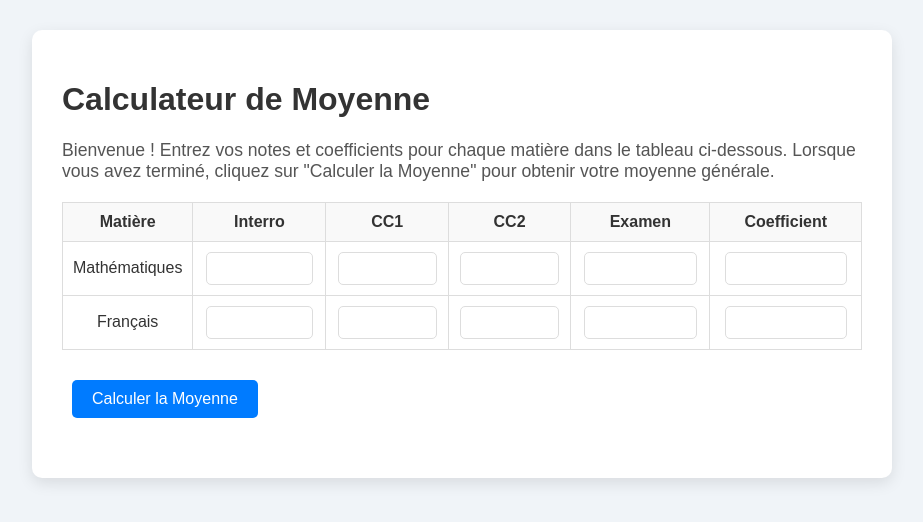
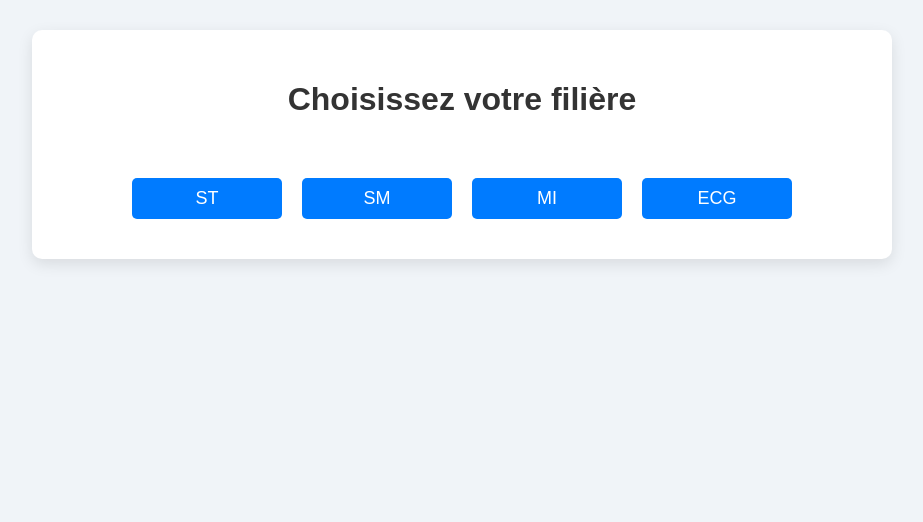
Before and after one commit to amineyaaaay/esst_calc_moyenne, a plain HTML site: page index.html in a window 1280 px wide. Shown: the whole page, without its empty margins (178-1101 px from the left). Drawn offline with Linux system fonts and the light colour scheme.

Commit message:
Update index.html

```diff
--- a/index.html
+++ b/index.html
@@ -11,6 +11,7 @@
             color: #333;
             margin: 0;
             padding: 0;
+            text-align: center;
         }
 
         .container {
@@ -23,7 +24,7 @@
             box-shadow: 0 5px 15px rgba(0, 0, 0, 0.1);
         }
 
-        h1, h2 {
+        h1 {
             color: #333;
             font-size: 2em;
         }
@@ -78,22 +79,35 @@
             margin-top: 20px;
         }
 
-        .instruction {
-            font-size: 1.1em;
-            color: #555;
-            margin-bottom: 20px;
+        .filiere-choice {
+            display: flex;
+            justify-content: center;
+            margin-top: 50px;
+        }
+
+        .filiere-choice button {
+            width: 150px;
+            font-size: 18px;
         }
     </style>
 </head>
 <body>
-    <div class="container">
-        <h1>Calculateur de Moyenne</h1>
+    <!-- Page de sélection de filière -->
+    <div id="filiere-selection" class="container">
+        <h1>Choisissez votre filière</h1>
+        <div class="filiere-choice">
+            <button onclick="choisirFiliere('ST')">ST</button>
+            <button onclick="choisirFiliere('SM')">SM</button>
+            <button onclick="choisirFiliere('MI')">MI</button>
+            <button onclick="choisirFiliere('ECG')">ECG</button>
+        </div>
+    </div>
 
-        <div class="instruction">
-            <p>Bienvenue ! Entrez vos notes et coefficients pour chaque matière dans le tableau ci-dessous. Lorsque vous avez terminé, cliquez sur "Calculer la Moyenne" pour obtenir votre moyenne générale.</p>
-        </div>
+    <!-- Page de calcul de la moyenne (invisible par défaut) -->
+    <div id="calcul-moyenne" class="container" style="display: none;">
+        <h1>Calcul de la Moyenne</h1>
+        <p>Bienvenue dans le calcul de la moyenne de la filière <span id="filiere-nom"></span></p>
 
-        <!-- Tableau des notes -->
         <table id="notesTable">
             <thead>
                 <tr>
@@ -105,35 +119,53 @@
                     <th>Coefficient</th>
                 </tr>
             </thead>
-            <tbody>
-                <tr>
-                    <td>Mathématiques</td>
+            <tbody id="table-body">
+                <!-- Les lignes du tableau seront ajoutées en fonction de la filière choisie -->
+            </tbody>
+        </table>
+
+        <button onclick="calculerMoyenne()">Calculer la Moyenne</button>
+        <div id="resultat"></div>
+    </div>
+
+    <script>
+        // Liste des matières en fonction des filières
+        const filieres = {
+            ST: ['Mathématiques', 'Physique', 'Informatique'],
+            SM: ['Mathématiques', 'Biologie', 'Chimie'],
+            MI: ['Mathématiques', 'Informatique', 'Électronique'],
+            ECG: ['Mathématiques', 'Économie', 'Gestion']
+        };
+
+        // Fonction pour afficher le tableau correspondant à la filière choisie
+        function choisirFiliere(filiere) {
+            // Masquer la page de sélection de filière
+            document.getElementById('filiere-selection').style.display = 'none';
+            // Afficher la page de calcul de la moyenne
+            document.getElementById('calcul-moyenne').style.display = 'block';
+
+            // Mettre à jour le nom de la filière sur la page
+            document.getElementById('filiere-nom').innerText = filiere;
+
+            // Remplir le tableau avec les matières de la filière choisie
+            const tableBody = document.getElementById('table-body');
+            tableBody.innerHTML = ''; // Effacer les anciennes lignes
+
+            filieres[filiere].forEach(matiere => {
+                const row = document.createElement('tr');
+                row.innerHTML = `
+                    <td>${matiere}</td>
                     <td><input type="number" class="intero"></td>
                     <td><input type="number" class="cc1"></td>
                     <td><input type="number" class="cc2"></td>
                     <td><input type="number" class="examen"></td>
                     <td><input type="number" class="coef"></td>
-                </tr>
-                <tr>
-                    <td>Français</td>
-                    <td><input type="number" class="intero"></td>
-                    <td><input type="number" class="cc1"></td>
-                    <td><input type="number" class="cc2"></td>
-                    <td><input type="number" class="examen"></td>
-                    <td><input type="number" class="coef"></td>
-                </tr>
-                <!-- Vous pouvez ajouter plus de matières ici -->
-            </tbody>
-        </table>
+                `;
+                tableBody.appendChild(row);
+            });
+        }
 
-        <!-- Bouton calculer -->
-        <button onclick="calculerMoyenne()">Calculer la Moyenne</button>
-
-        <!-- Résultat -->
-        <div id="resultat"></div>
-    </div>
-
-    <script>
+        // Fonction pour calculer la moyenne
         function calculerMoyenne() {
             const rows = document.querySelectorAll('#notesTable tr');
             let totalPoints = 0;
```
